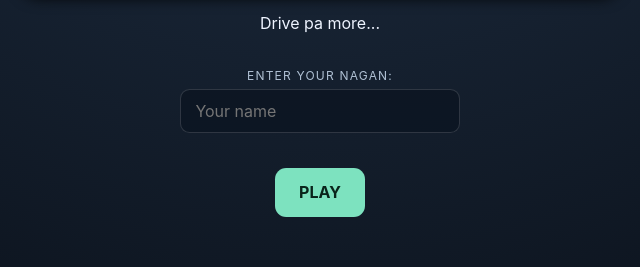
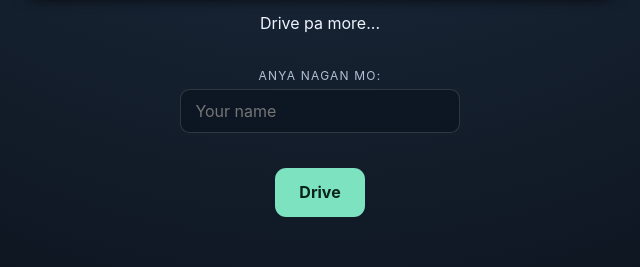
Before and after one commit to kurtallenk/driveworld, a website built with Vite: page index.html in a window 1280 px wide. Shown: the part 527-794 px from the top of the page, 320-960 px from the left. Built offline with nearby package versions, Linux system fonts and the light colour scheme.

Commit message:
Revise SEO meta tags and player name label
Updated meta tags for improved SEO and changed player name prompt.

```diff
--- a/index.html
+++ b/index.html
@@ -9,7 +9,7 @@
     <meta name="description" content="DriveWorld is 'mayat andfun multiplayer sandbox driving game where players can explore, drive, chat and enjoy an open driving experience with friends.">
     <!-- Open Graph / Facebook / Messenger / Discord -->
     <meta property="og:type" content="website">
-    <meta property="og:title" content="DriveWorld Sandbox by Kurt">
+    <meta property="og:title" content="DriveWorld by Kurt (demo)">
     <meta property="og:description" content="Explore, drive, chat and have fun with other players in DriveWorld, a multiplayer sandbox driving game.">
     <meta property="og:url" content="https://driveworld.onrender.com">
     <meta property="og:site_name" content="DriveWorld">
@@ -39,7 +39,7 @@
       <p id="loading-status">Drive pa more...</p>
 
       <div class="name-entry">
-        <label for="player-name">Enter your nagan:</label>
+        <label for="player-name">Anya nagan mo:</label>
         <input
           id="player-name"
           type="text"
@@ -51,7 +51,7 @@
         <p id="name-error" role="alert"></p>
       </div>
 
-      <button id="start">PLAY</button>
+      <button id="start">Drive</button>
     </section>
 
     <section id="hud" hidden>
@@ -61,7 +61,7 @@
       <button id="start-engine" type="button" disabled>
   Start engine
 </button>
-      <small>Keyboard Arcade: W accelerate · S brake/reverse · A/D steer</small>
+      <small>Keyboard Arcade: W (Gas) · S (Brake/Reverse) · A/D (Steer)</small>
       <small>Space handbrake · R reset</small>
       <small>C camera · ESC settings · Enter chat</small>
     </section>
```
